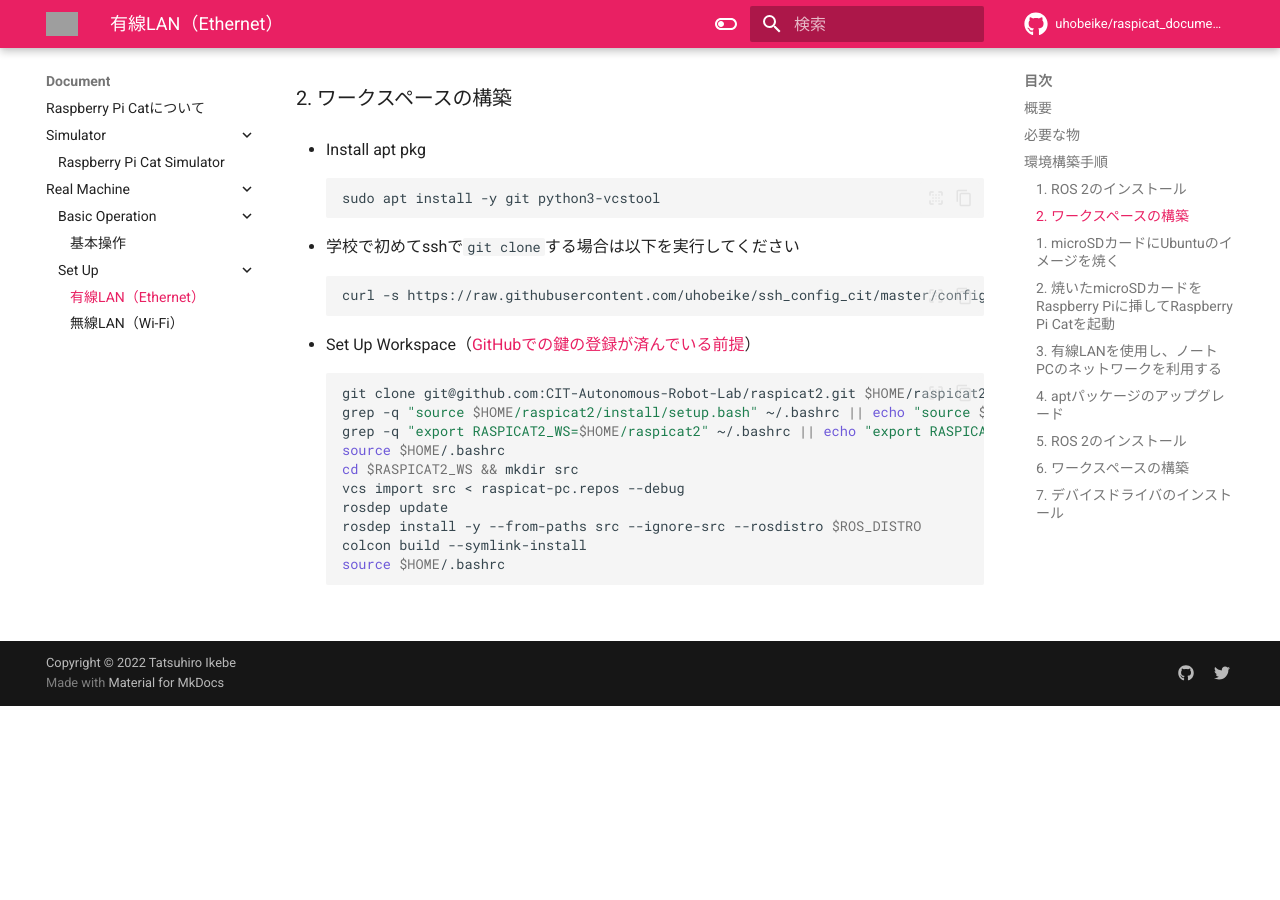
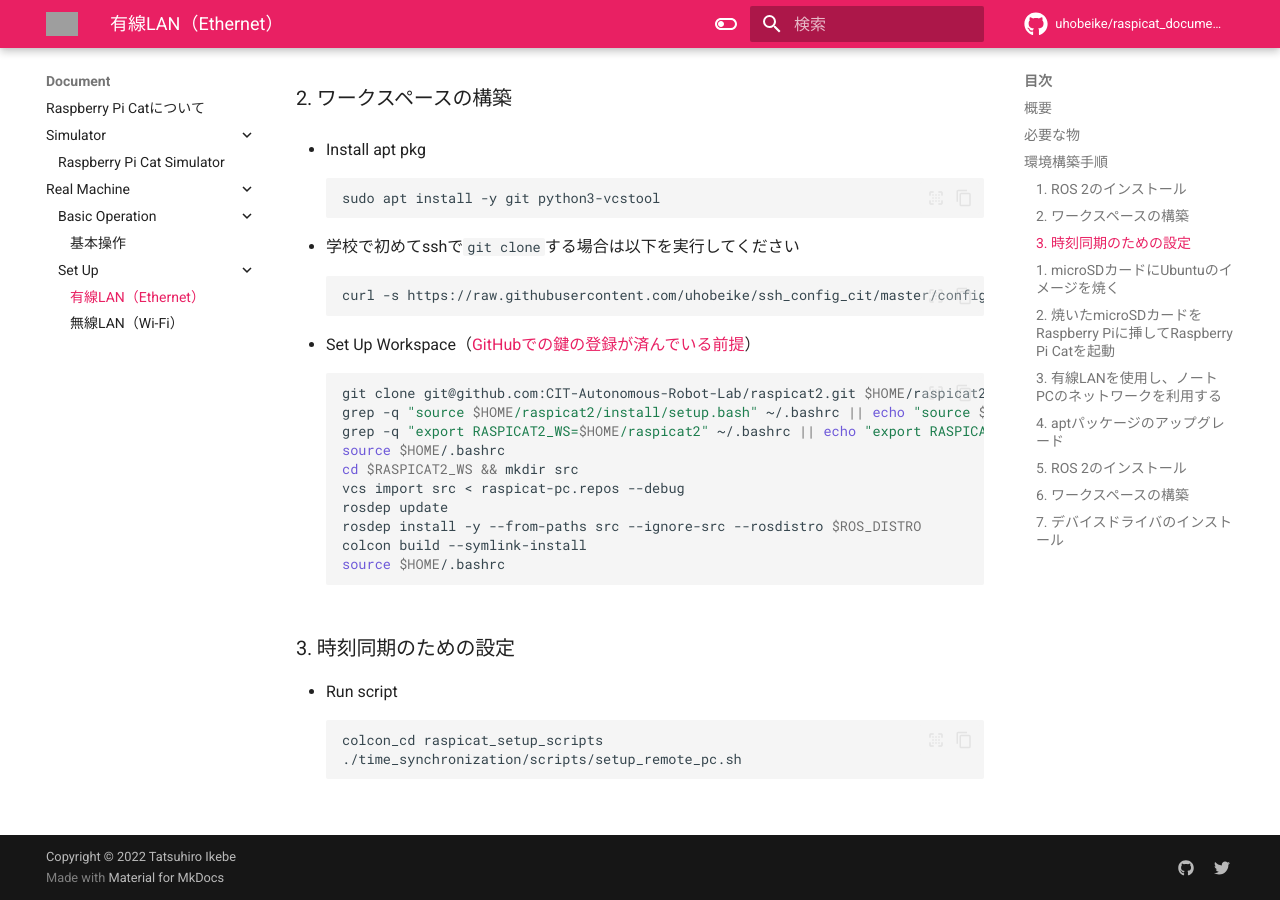
Before and after one commit to CIT-Autonomous-Robot-Lab/raspicat_documentation, an MkDocs documentation site: the page built from docs/document/real_machine/set_up/wired.md, in a window 1280 px wide and 900 px high, scrolled down 1195 px. Built offline with MkDocs 1.6.1 and Material for MkDocs 9.7.7, drawn with Linux system fonts in a browser that asks for light colours; comment, search, counter and statistics services are not loaded; before the commit the page ends 1901 px from its top, so only the background shows below that; some of the changed lines change nothing that is shown; grey boxes are pictures that could not be loaded.

Commit message:
Feature time synchronization (#62)

````diff
--- a/docs/document/real_machine/set_up/wired.md
+++ b/docs/document/real_machine/set_up/wired.md
@@ -57,38 +57,42 @@
     source $HOME/.bashrc
     ```
 
+    ### 3. 時刻同期のための設定
+
+    * Run script
+    ```sh
+    colcon_cd raspicat_setup_scripts
+    ./time_synchronization/scripts/setup_remote_pc.sh
+    ```
+
 === "Raspberry Pi"
 
     ### 1. microSDカードにUbuntuのイメージを焼く
 
-    [Ubuntu 22.04 LTSのリリースページ](http://cdimage.ubuntu.com/ubuntu/releases/22.04/release/)から**Ubuntu 22.04 server**のイメージファイル（`ubuntu-22.04.1-preinstalled-server-arm64+raspi.img.xz`）をダウンロードします。
-
+    * イメージのダウンロード
+    [Ubuntu 22.04 LTSのリリースページ](http://cdimage.ubuntu.com/ubuntu/releases/22.04/release/)から**Ubuntu 22.04 server**のイメージファイル
+    （`ubuntu-22.04.1-preinstalled-server-arm64+raspi.img.xz`）をダウンロードします。
     [ここをクリックするとダウンロードが始まります](http://cdimage.ubuntu.com/ubuntu/releases/22.04/release/ubuntu-22.04.2-preinstalled-server-armhf+raspi.img.xz){ .md-button .md-button--primary }
-
     ダウンロードしたイメージは[rpi-imager](https://www.raspberrypi.com/software/)等でSDカードに書き込みます。
 
     * rpi-imagerのインストール
     ```sh
     sudo apt install -y rpi-imager
     ```
-
     下記のコマンドを実行して`rpi-imager`を立ち上げましょう。
     以下のようにwindowが立ち上がると思います。
     ```sh
     rpi-imager
     ```
-
     [![Image from Gyazo](https://i.gyazo.com/88d0843765391ee6299dd38936db8303.png)](https://gyazo.com/88d0843765391ee6299dd38936db8303)
-
     **ダウンロードしたイメージ**と**microSDカード**を選択し
     以下のようにmicroSDカードに書き込みましょう。
-
     [![Image from Gyazo](https://i.gyazo.com/9157c716a1debe037a04fc3336bc695a.png)](https://gyazo.com/9157c716a1debe037a04fc3336bc695a)
 
     ### 2. 焼いたmicroSDカードをRaspberry Piに挿してRaspberry Pi Catを起動
 
+    * Raspberry Pi Catの起動
     焼いたmicroSDカードをRaspberry Piに挿して、Raspberry Pi Catの電源を入れましょう。
-
     [![Image from Gyazo](https://i.gyazo.com/773838cb53079f918e3bcc0b457f297d.gif)](https://gyazo.com/773838cb53079f918e3bcc0b457f297d)
 
     ### 3. 有線LANを使用し、ノートPCのネットワークを利用する
@@ -99,20 +103,16 @@
         **ノートPC**は**Wi-Fi**に接続している必要があります。
 
     1 . **ノートPC**と**Raspberry Pi**間をLANケーブルで接続
-
     挿入後にそれぞれのLANポートのインジケーターランプが点滅していることを確認しましょう。
 
     [![Image from Gyazo](https://i.gyazo.com/cdbd2cdcffc5ebc7d87ede19a79bb445.gif)](https://gyazo.com/cdbd2cdcffc5ebc7d87ede19a79bb445)
 
     2 . PC側でEthernetの接続プロファイルを作成します
-    `PROFILE-NAME`は任意の名前、`NIC-NAME`は`ip`コマンド等で調べたEthernetのインターフェイス名です。
 
     * network-managerのインストール
-
     ```sh
     sudo apt install -y network-manager
     ```
-
     ```sh
     export ET_NIC_NAME=$(ip -o link show | awk -F': ' '$2 ~ /^enp/ {print $2}')
     export PROFILE_NAME=raspicat
@@ -120,16 +120,16 @@
     ```
 
     3 . プロファイルを作成後、プロファイルの適用を行います
-    `PROFILE-NAME`には、作成したプロファイル名を入れます。
 
+    * プロファイルの適用
     ```sh
     nmcli con up $PROFILE_NAME ifname $ET_NIC_NAME
     ```
 
     4 . `ip a`で有線LAN接続ができているか確認します
 
+    * 有線LAN接続の確認
     enp0s31f6のIPアドレスが10.42.0.1になっていれば問題ないです。
-
     ```sh hl_lines="10"
     ikebe@ikebe:~$ ip a
     1: lo: <LOOPBACK,UP,LOWER_UP> mtu 65536 qdisc noqueue state UNKNOWN group default qlen 1000
@@ -153,11 +153,13 @@
     ```
 
     5 . Raspberry Piにssh接続
+
+    * arp-scanのインストール
     Raspberry PiのIPアドレスを調べるために`arp-scan`コマンドを使用します。
     ```sh
     sudo apt install -y arp-scan
-    sudo arp-scan -l -I $ET_NIC_NAME
     ```
+    * ssh接続
     Raspberry PiのIPアドレスを調べ、そのIPを使用しssh接続を行います。
     ```sh
     export Raspberry_Pi_IP=$(sudo arp-scan -l | awk 'NR==3{print $1}')
@@ -169,30 +171,33 @@
 
     * 次にパスワードを求められます
     デフォルトのパスワードは`ubuntu`です。
-
-    なので以下のように入力を求められたら、`ubuntu`と打ちましょう。
+    そのため、以下のように入力を求められたら、`ubuntu`と打ちましょう。
     ```sh
     ubuntu@10.42.0.13's password:
     ```
 
     * 今度はパスワードの変更を求められます
-
     以下のように入力を求められたら、
     現在のパスワードを聞かれているので`ubuntu`と入力します。
     ```sh
     Current password:
     ```
-
     次の入力では、設定したい自分が考えたパスワードを打ち込みます。
-
     パスワードをうまく設定できたら、以下のように出力されます。
     ```sh
     passwd: password updated successfully
     Connection to 10.42.0.13 closed.
     ```
-    **接続が閉じられるので再度sshをする必要があります。**
 
-    6 . ssh接続ができたら、Raspberry PiがPCのネットワークを利用できているか確認します
+    * パスワード無しでssh接続
+    ```sh
+    ssh-copy-id ubuntu@$Raspberry_Pi_IP
+    ssh ubuntu@$Raspberry_Pi_IP
+    ```
+
+    6 . ssh接続ができたら、**Raspberry Pi**がPCのネットワークを利用できているか確認します
+
+    * ネットワークへの接続確認（**Raspberry Pi**）
     ```sh
     ping '8.8.8.8'
     ```
@@ -223,27 +228,42 @@
         ```
 
     ### 4. aptパッケージのアップグレード
-    焼いたばかりのイメージの中のaptパッケージは最新ではないです。
-    最新にしましょう。
 
-    * 正常にインストールするには時刻を正しくしておく必要があります
-    おそらく`date`コマンドを打つと現在の時刻ではないと思われます。
-    そのため、`date`コマンドで修正しましょう。
-    以下のコマンドは修正例です。
-
+    * aptパッケージの自動更新をオフにする
+    aptパッケージを更新する際に、自動更新のプロセスが邪魔をしてくるので、オフにしましょう。
     ```sh
-    sudo date -s "2023/6/24 22:54:53"
+    sudo systemctl stop unattended-upgrades
+    sudo apt purge unattended-upgrades
+    sudo pkill --signal SIGKILL unattended-upgrades
     ```
 
-    時刻を修正できたのでアップグレード開始
-
+    * aptパッケージの更新（時刻同期）
+    正常にaptパッケージの更新をするには、時刻を正しくする必要があります。
+    `date`コマンドを打つと、現在の時刻ではないことが分かります。
     ```sh
-    sudo apt update
-    sudo apt upgrade
+    colcon_cd raspicat_setup_scripts
+    ./time_synchronization/scripts/setup_raspi.sh
+    ```
+    !!! info
+        上記のコマンドでは、ノートPC（サーバ）の時間が合っているものとしています。
+        その上で、Raspberry Pi（クライアント）は、ノートPCの時刻を参照し、時刻の更新をします。
+    * aptパッケージの更新
+    ```sh
+    sudo apt update -y
+    sudo apt upgrade -y
+    ```
+    ここで一旦、Raspberry Piの**再起動**を行います。
+    ```sh
+    sudo reboot
+    ```
+    20秒程経ったら、再度ssh接続を行いましょう。
+    ```sh
+    ssh ubuntu@$Raspberry_Pi_IP
     ```
 
     ### 5. ROS 2のインストール
 
+    * Install ROS 2
     ```sh
     bash <(curl -s https://raw.githubusercontent.com/uhobeike/ros2_humble_install_script/main/install_server.sh)
     source $HOME/.bashrc
@@ -278,10 +298,11 @@
 
     Raspberry Pi CatをROS 2で制御するには、デバイスドライバのインストールが必要です。
 
-    !!! info
-        デバイスドライバは、特定のハードウェアデバイスとOS間で通信を行うためのソフトウェアです。
-
+    * Install Device Driver
     ```sh
     colcon_cd raspicat_setup_scripts
     ./device_driver_auto_install/scripts/install.sh
     ```
+
+    !!! info
+        デバイスドライバは、特定のハードウェアデバイスとOS間で通信を行うためのソフトウェアです。
````
